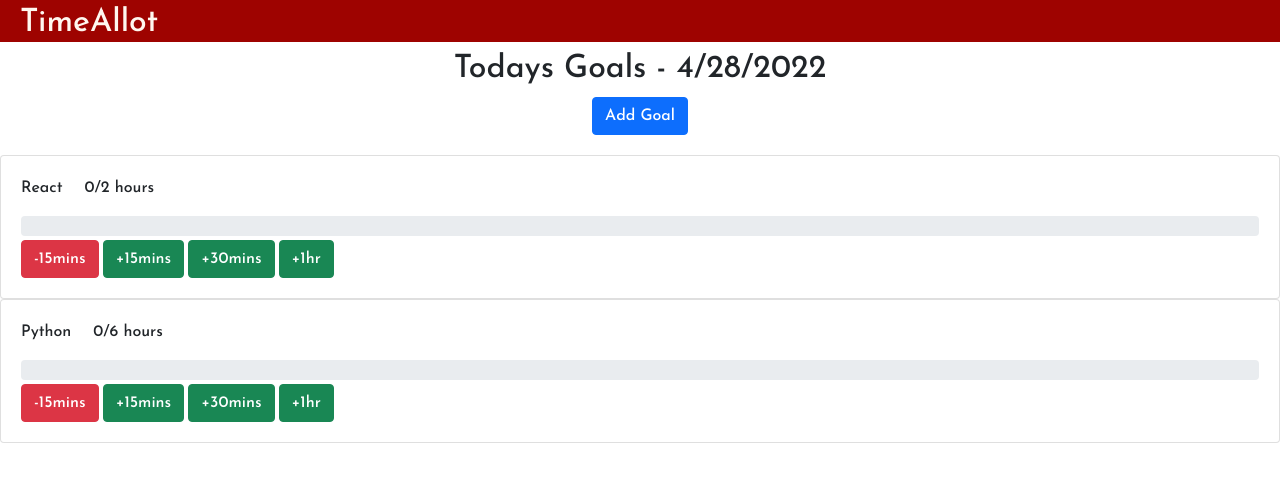
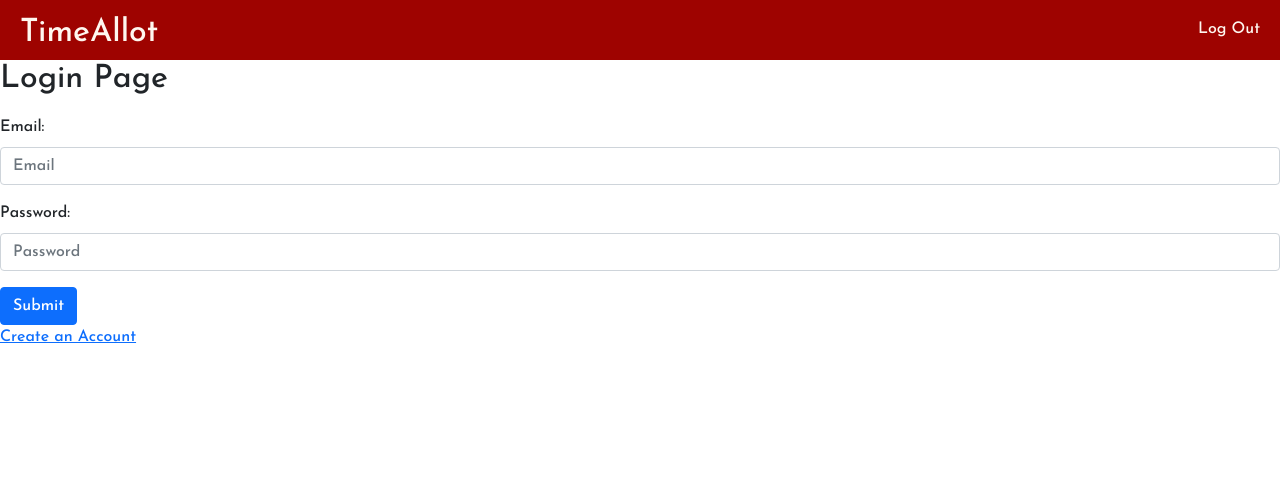
Before and after one commit to mikekwom/time-allot, a React (Create React App) app: page /login in a window 1280 px wide. Shown: the top 482 px of the page. Built offline with nearby package versions, Linux system fonts and the light colour scheme.

Commit message:
fix login and register

```diff
--- a/package.json
+++ b/package.json
@@ -9,13 +9,18 @@
     "axios": "^0.27.2",
     "bcrypt": "^5.0.1",
     "cors": "^2.8.5",
+    "dotenv": "^16.0.0",
     "express": "^4.18.0",
     "formik": "^2.2.9",
     "path": "^0.12.7",
+    "pg": "^8.7.3",
+    "pg-hstore": "^2.3.4",
     "react": "^18.0.0",
     "react-dom": "^18.0.0",
+    "react-router": "^6.3.0",
     "react-router-dom": "^6.3.0",
     "react-scripts": "5.0.1",
+    "sequelize": "^6.19.0",
     "web-vitals": "^2.1.4"
   },
   "scripts": {
--- a/src/App.css
+++ b/src/App.css
@@ -5,6 +5,13 @@ body {
 header {
   padding-top: 4px;
   background-color: #9e0300;
+  display: flex;
+  justify-content: space-between;
+  align-items: center;
+}
+
+header > * {
+  margin-top: 10px;
 }
 
 header > h1 {
@@ -14,9 +21,14 @@ header > h1 {
   color: #fff7ef;
 }
 
+header > p {
+  margin-right: 20px;
+  color: #fff7ef;
+}
+
 .today > .today--top {
   text-align: center;
-  margin-bottom: 20px;
+  margin: 20px;
 }
 
 .card {
--- a/src/App.js
+++ b/src/App.js
@@ -1,12 +1,30 @@
 import "./App.css";
+import React, { useState, useEffect } from "react";
+import { Routes, Route } from "react-router-dom";
 import Header from "./Components/Header";
 import Today from "./Components/Today";
+import Login from "./Components/Login";
+import Register from "./Components/Register";
 
 function App() {
+  const [isLoggedIn, setLoggedIn] = useState(false);
+  const loginClient = () => setLoggedIn(!isLoggedIn);
+  useEffect(() => {
+    if (localStorage.getItem("id")) {
+      setLoggedIn(true);
+    }
+  }, []);
+
   return (
     <div className="App">
       <Header />
-      <Today />
+      <Routes>
+        <Route
+          path="*"
+          element={isLoggedIn ? <Today /> : <Login logFunction={loginClient} />}
+        />
+        <Route path="register" element={<Register />} />
+      </Routes>
     </div>
   );
 }
--- a/src/Components/Header.jsx
+++ b/src/Components/Header.jsx
@@ -4,6 +4,7 @@ function Header() {
   return (
     <header>
       <h1>TimeAllot</h1>
+      <p>Log Out</p>
     </header>
   );
 }
--- a/src/Components/Login.jsx
+++ b/src/Components/Login.jsx
@@ -2,6 +2,8 @@ import React from "react";
 import { useFormik } from "formik";
 import axios from "axios";
 import { useNavigate } from "react-router-dom";
+import { Routes, Route, Link } from "react-router-dom";
+import Register from "./Register";
 
 function Login(props) {
   let navigate = useNavigate();
@@ -19,7 +21,7 @@ function Login(props) {
         localStorage.setItem("id", res.data.id);
         localStorage.setItem("name", res.data.name);
         props.logFunction();
-        navigate("/secret");
+        navigate("/today");
       })
       .catch((err) => {
         console.log(err.response.data);
@@ -29,8 +31,8 @@ function Login(props) {
   /******************** VALIDATION ********************/
   const validate = (values) => {
     const errors = {};
-    if (!values.username) {
-      errors.username = "Email Required";
+    if (!values.email) {
+      errors.email = "Email Required";
     }
     if (!values.password) {
       errors.password = "Password Required";
@@ -52,25 +54,45 @@ function Login(props) {
     <div>
       <h2>Login Page</h2>
       <form onSubmit={formik.handleSubmit}>
+        <div className="mb-3 mt-3">
+          <label for="email" className="form-label">
+            Email:
+          </label>
           <input
+            className="form-control"
             type="text"
             name="email"
             onChange={formik.handleChange}
             value={formik.values.email}
             placeholder="Email"
           />
+        </div>
+        <div className="mb-3 mt-3">
+          <label for="password" className="form-label">
+            Password:
+          </label>
           <input
+            className="form-control"
             type="password"
             name="password"
             onChange={formik.handleChange}
             value={formik.values.password}
             placeholder="Password"
           />
+        </div>
         {/* button is disabled until formik is valid */}
-        <button type="submit" disabled={!formik.isValid}>
+        <button
+          type="submit"
+          className="btn btn-primary"
+          disabled={!formik.isValid}
+        >
           Submit
         </button>
       </form>
+      <Link to="/register">Create an Account</Link>
+      <Routes>
+        <Route path="/register" element={<Register />} />
+      </Routes>
     </div>
   );
 }
--- a/src/Components/Regsiter.jsx
+++ b/src/Components/Register.jsx
@@ -1,6 +1,8 @@
 import React from "react";
 import { useFormik } from "formik";
 import axios from "axios";
+import { Routes, Route, Link } from "react-router-dom";
+import Login from "./Login";
 
 function Register() {
   const initialValues = {
@@ -59,36 +61,64 @@ function Register() {
     <div>
       <h2>Register</h2>
       <form onSubmit={formik.handleSubmit}>
+        <div className="mb-3 mt-3">
+          <label for="name" className="form-label">
+            Name:
+          </label>
           <input
+            className="form-control"
             type="text"
             name="name"
             onChange={formik.handleChange}
             value={formik.values.name}
-          placeholder="Name"
+            placeholder="John Doe"
           />
+        </div>
+        <div className="mb-3 mt-3">
+          <label for="email" className="form-label">
+            Email:
+          </label>
           <input
+            className="form-control"
             type="text"
             name="email"
             onChange={formik.handleChange}
             value={formik.values.email}
-          placeholder="Email"
+            placeholder="john56@gmail.com"
           />
+        </div>
+        <div className="mb-3 mt-3">
+          <label for="password" className="form-label">
+            Password:
+          </label>
           <input
+            className="form-control"
             type="password"
             name="password"
             onChange={formik.handleChange}
             value={formik.values.password}
             placeholder="Password"
           />
+        </div>
+        <div className="mb-3 mt-3">
+          <label for="confirmPassword" className="form-label">
+            Confirm Password:
+          </label>
           <input
+            className="form-control"
             type="password"
             name="confirmPassword"
             onChange={formik.handleChange}
             value={formik.values.confirmPassword}
-          placeholder="Confirm Password"
+            placeholder="Password"
           />
+        </div>
         {/* button is diabled until formik is valid */}
-        <button type="submit" disabled={!formik.isValid}>
+        <button
+          type="submit"
+          className="btn btn-primary"
+          disabled={!formik.isValid}
+        >
           Submit
         </button>
       </form>
@@ -101,6 +131,10 @@ function Register() {
           <div>{formik.errors.confirmPassword}</div>
         ) : null}
       </div>
+      <Link to="/login">Login</Link>
+      <Routes>
+        <Route path="/login" element={<Login />} />
+      </Routes>
     </div>
   );
 }
--- a/src/index.js
+++ b/src/index.js
@@ -1,13 +1,16 @@
-import React from 'react';
-import ReactDOM from 'react-dom/client';
-import './index.css';
-import App from './App';
-import reportWebVitals from './reportWebVitals';
+import React from "react";
+import ReactDOM from "react-dom/client";
+import "./index.css";
+import App from "./App";
+import reportWebVitals from "./reportWebVitals";
+import { BrowserRouter } from "react-router-dom";
 
-const root = ReactDOM.createRoot(document.getElementById('root'));
+const root = ReactDOM.createRoot(document.getElementById("root"));
 root.render(
   <React.StrictMode>
-    <App />
+    <BrowserRouter>
+      <App />
+    </BrowserRouter>
   </React.StrictMode>
 );
 
```
Also changed, not shown: src/server/controller.js (+35 -8 lines), src/server/index.js (+3 -27 lines), 2 other files (tests, documents, lock files or other folders). Lines whose indentation alone changed are shown as unchanged.
